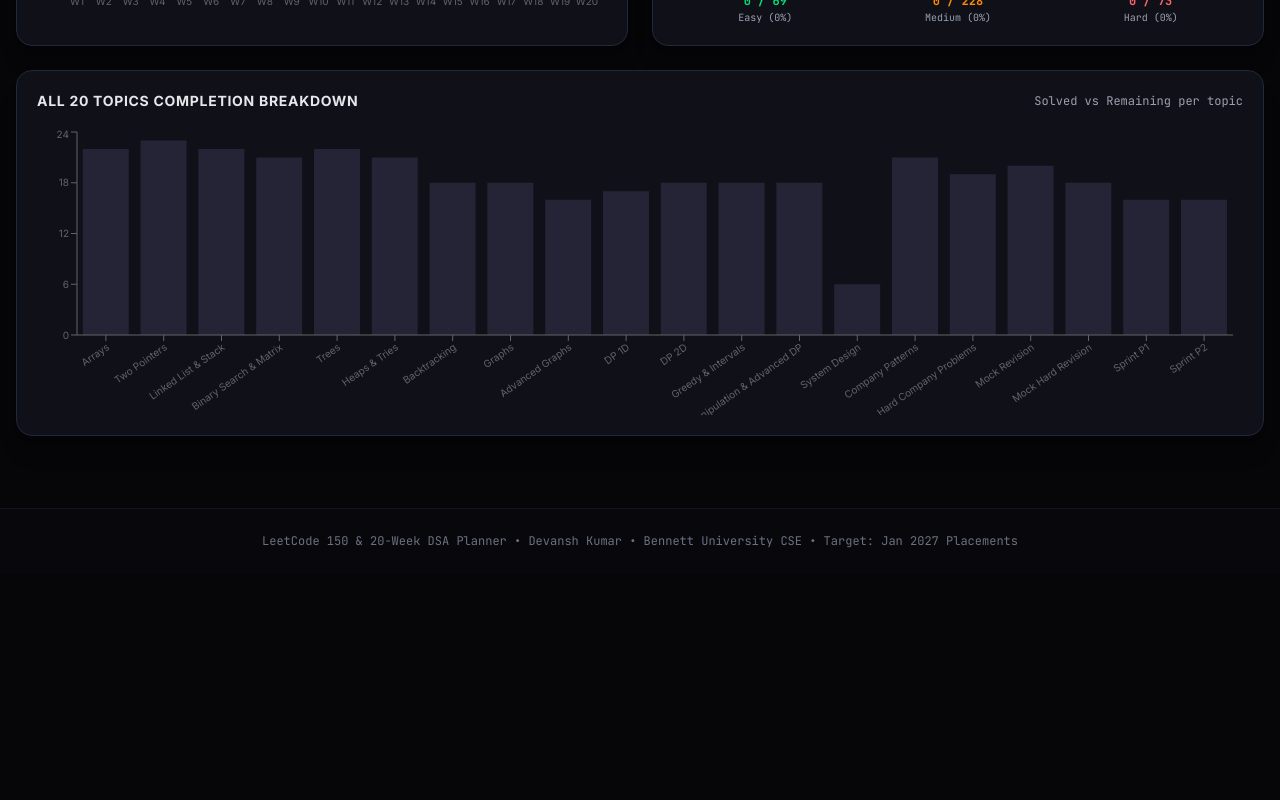
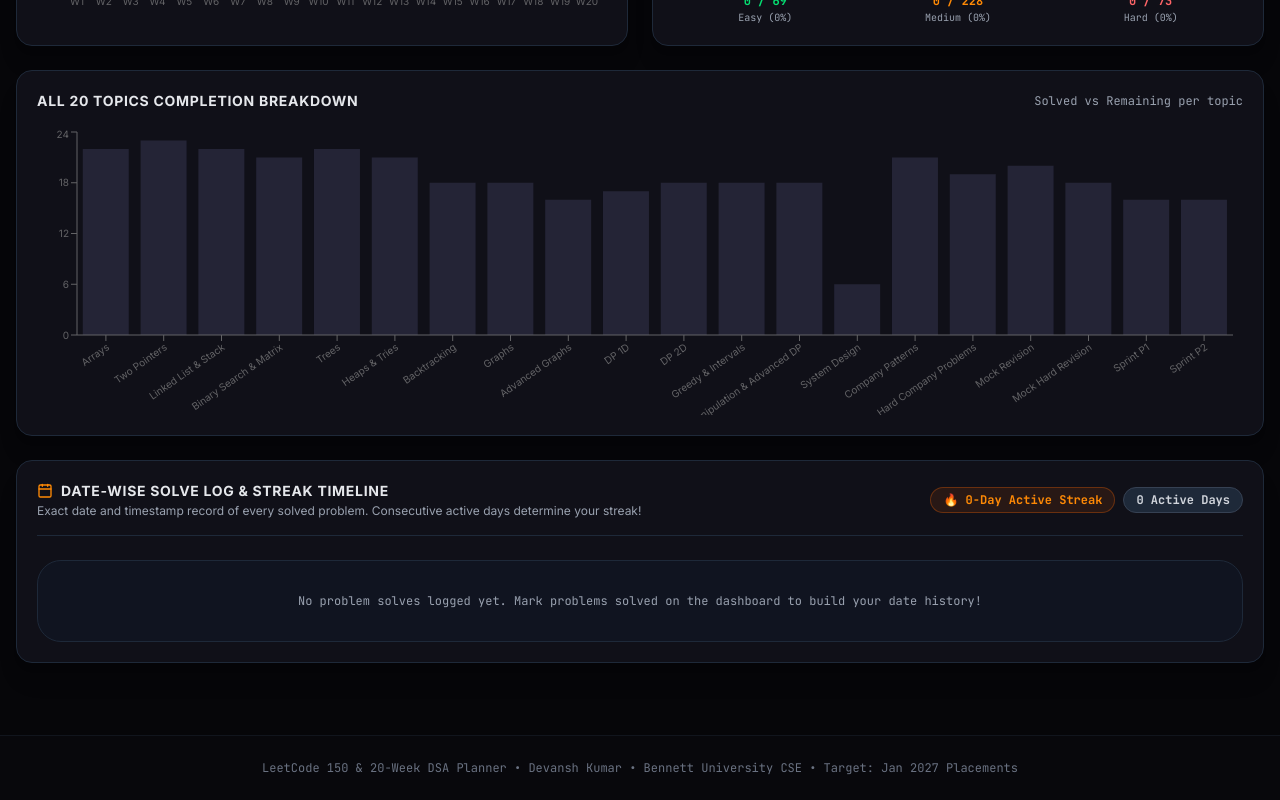
Before and after one commit to devantaris/leetcode, a React (Vite) app: page /analytics in a window 1280 px wide. Shown: the part 671-1471 px from the top of the page. Before the commit the page ends 1244 px from the top, so only its background shows below. Built offline with nearby package versions, Linux system fonts and the light colour scheme.

Commit message:
feat: dynamic timestamp-based streak calculation & date-wise solve history timeline in Analytics

```diff
--- a/src/context/ProgressContext.tsx
+++ b/src/context/ProgressContext.tsx
@@ -13,10 +13,28 @@ const KEY_SOLVE_HISTORY = "dsa_solve_history_v2";
 
 export const PROGRAM_START_DATE = new Date("2026-07-27T00:00:00");
 
+export interface DailySolveItem {
+  problemId: string;
+  name: string;
+  lcNumber: number;
+  difficulty: string;
+  url: string;
+  topic: string;
+  timestamp: string;
+  timeFormatted: string;
+}
+
+export interface DailySolveGroup {
+  dateStr: string; // 'yyyy-MM-dd'
+  displayDate: string; // e.g. 'Tue, Jul 28, 2026'
+  items: DailySolveItem[];
+}
+
 interface ProgressContextType {
   progress: UserProgressMap;
   solveHistory: SolveRecordMap;
   streak: number;
+  dailySolveLog: DailySolveGroup[];
   stats: AppStats;
   toggleProblem: (problemId: string) => void;
   markDayComplete: (weekNum: number, dayNum: number) => void;
@@ -39,6 +57,112 @@ interface ProgressContextType {
 
 const ProgressContext = createContext<ProgressContextType | undefined>(undefined);
 
+// Helper function to build problem details lookup
+const problemLookupMap = (() => {
+  const map = new Map<string, { name: string; lcNumber: number; difficulty: string; url: string; topic: string }>();
+  PLAN_DATA.forEach((w) => {
+    w.days.forEach((d) => {
+      d.problems.forEach((p) => {
+        if (!map.has(p.id)) {
+          map.set(p.id, { name: p.name, lcNumber: p.lcNumber, difficulty: p.difficulty, url: p.url, topic: d.topic });
+        }
+      });
+    });
+  });
+  return map;
+})();
+
+// Helper to compute daily solve log and dynamic streak from solveHistory
+function computeLogAndStreak(solveHistory: SolveRecordMap): { dailySolveLog: DailySolveGroup[]; streak: number } {
+  const groupMap: { [dateStr: string]: DailySolveItem[] } = {};
+
+  Object.entries(solveHistory).forEach(([problemId, isoTimestamp]) => {
+    if (!isoTimestamp) return;
+    try {
+      const dateObj = parseISO(isoTimestamp);
+      const dateStr = format(dateObj, 'yyyy-MM-dd');
+      const info = problemLookupMap.get(problemId);
+
+      const item: DailySolveItem = {
+        problemId,
+        name: info?.name || problemId,
+        lcNumber: info?.lcNumber || 0,
+        difficulty: info?.difficulty || 'Medium',
+        url: info?.url || '#',
+        topic: info?.topic || 'General',
+        timestamp: isoTimestamp,
+        timeFormatted: format(dateObj, 'hh:mm a')
+      };
+
+      if (!groupMap[dateStr]) {
+        groupMap[dateStr] = [];
+      }
+      groupMap[dateStr].push(item);
+    } catch {
+      // ignore invalid date strings
+    }
+  });
+
+  // Sort groups descending by date
+  const sortedDates = Object.keys(groupMap).sort((a, b) => b.localeCompare(a));
+  const dailySolveLog: DailySolveGroup[] = sortedDates.map((dateStr) => {
+    const items = groupMap[dateStr].sort((a, b) => b.timestamp.localeCompare(a.timestamp));
+    const sampleDate = parseISO(items[0]?.timestamp || dateStr);
+    return {
+      dateStr,
+      displayDate: format(sampleDate, 'EEE, MMM dd, yyyy'),
+      items
+    };
+  });
+
+  // Dynamic Streak Calculation
+  const activeDatesSet = new Set<string>(Object.keys(groupMap));
+  if (activeDatesSet.size === 0) {
+    return { dailySolveLog, streak: 0 };
+  }
+
+  const now = new Date();
+  const todayStr = format(now, 'yyyy-MM-dd');
+  const yesterday = addDays(now, -1);
+  const yesterdayStr = format(yesterday, 'yyyy-MM-dd');
+
+  let currentCheckDate = now;
+  if (activeDatesSet.has(todayStr)) {
+    currentCheckDate = now;
+  } else if (activeDatesSet.has(yesterdayStr)) {
+    currentCheckDate = yesterday;
+  } else if (yesterday.getDay() === 0) {
+    // If yesterday was Sunday rest day, check Saturday
+    const sat = addDays(now, -2);
+    const satStr = format(sat, 'yyyy-MM-dd');
+    if (activeDatesSet.has(satStr)) {
+      currentCheckDate = sat;
+    } else {
+      return { dailySolveLog, streak: 0 };
+    }
+  } else {
+    return { dailySolveLog, streak: 0 };
+  }
+
+  let calculatedStreak = 0;
+  let iterDate = currentCheckDate;
+
+  // Count backwards day by day
+  for (let i = 0; i < 365; i++) {
+    const dStr = format(iterDate, 'yyyy-MM-dd');
+    if (activeDatesSet.has(dStr)) {
+      calculatedStreak++;
+    } else if (iterDate.getDay() === 0) {
+      // Sunday rest day: skip without breaking
+    } else {
+      break;
+    }
+    iterDate = addDays(iterDate, -1);
+  }
+
+  return { dailySolveLog, streak: calculatedStreak };
+}
+
 export const ProgressProvider: React.FC<{ children: React.ReactNode }> = ({ children }) => {
   const [progress, setProgress] = useState<UserProgressMap>(() => {
     try {
@@ -58,9 +182,7 @@ export const ProgressProvider: React.FC<{ children: React.ReactNode }> = ({ chil
     }
   });
 
-  const [streak, setStreak] = useState<number>(() => {
-    return parseInt(localStorage.getItem(KEY_STREAK) || '0', 10);
-  });
+  const { dailySolveLog, streak } = computeLogAndStreak(solveHistory);
 
   const [activeWeek, setActiveWeek] = useState<number>(1);
   const [searchQuery, setSearchQuery] = useState<string>('');
@@ -148,30 +270,6 @@ export const ProgressProvider: React.FC<{ children: React.ReactNode }> = ({ chil
     toast.success(`Day ${dayNum} (${day.topic}) Fully Completed! 🚀`, {
       duration: 4000
     });
-
-    const todayStr = format(new Date(), 'yyyy-MM-dd');
-    const lastDateStr = localStorage.getItem(KEY_LAST_DATE);
-
-    if (lastDateStr !== todayStr) {
-      if (!lastDateStr) {
-        setStreak(1);
-      } else {
-        const lastDate = parseISO(lastDateStr);
-        const daysDiff = differenceInCalendarDays(new Date(), lastDate);
-        if (daysDiff === 1) {
-          setStreak((prev) => prev + 1);
-        } else if (daysDiff > 1) {
-          const yesterday = addDays(new Date(), -1);
-          if (yesterday.getDay() === 0 && daysDiff === 2) {
-            setStreak((prev) => prev + 1);
-          } else {
-            setStreak(1);
-            toast.error("Streak broken! Starting fresh today.", { id: 'streak-reset' });
-          }
-        }
-      }
-      localStorage.setItem(KEY_LAST_DATE, todayStr);
-    }
   };
 
   let totalProblems = 0;
@@ -267,7 +365,6 @@ export const ProgressProvider: React.FC<{ children: React.ReactNode }> = ({ chil
       if (parsed && typeof parsed.progress === 'object') {
         setProgress(parsed.progress);
         if (parsed.solveHistory) setSolveHistory(parsed.solveHistory);
-        if (typeof parsed.streak === 'number') setStreak(parsed.streak);
         if (parsed.lastDate) localStorage.setItem(KEY_LAST_DATE, parsed.lastDate);
         toast.success("Progress restored successfully! 🔄");
         return true;
@@ -287,7 +384,6 @@ export const ProgressProvider: React.FC<{ children: React.ReactNode }> = ({ chil
     localStorage.removeItem(KEY_LAST_DATE);
     setProgress({});
     setSolveHistory({});
-    setStreak(0);
     toast.error("All progress wiped.", { id: 'reset-toast' });
   };
 
@@ -297,6 +393,7 @@ export const ProgressProvider: React.FC<{ children: React.ReactNode }> = ({ chil
         progress,
         solveHistory,
         streak,
+        dailySolveLog,
         stats,
         toggleProblem,
         markDayComplete,
--- a/src/pages/AnalyticsPage.tsx
+++ b/src/pages/AnalyticsPage.tsx
@@ -6,7 +6,7 @@ import { Target, TrendingUp, Calendar } from 'lucide-react';
 import { PieChart, Pie, Cell, ResponsiveContainer, Tooltip, BarChart, Bar, XAxis, YAxis, LineChart, Line, CartesianGrid } from 'recharts';
 
 export const AnalyticsPage: React.FC = () => {
-  const { stats, progress } = useProgress();
+  const { stats, progress, dailySolveLog } = useProgress();
 
   // Difficulty breakdown data for Pie chart
   let easySolved = 0, easyTotal = 0;
@@ -219,7 +219,7 @@ export const AnalyticsPage: React.FC = () => {
       </div>
 
       {/* TOPIC DISTRIBUTION BAR CHART */}
-      <div className="bg-[#101018] border border-gray-800 rounded-2xl p-5 shadow-xl mb-12">
+      <div className="bg-[#101018] border border-gray-800 rounded-2xl p-5 shadow-xl">
         <div className="flex items-center justify-between mb-4">
           <h3 className="text-sm font-bold text-gray-200 uppercase tracking-wider">
             All 20 Topics Completion Breakdown
@@ -240,6 +240,91 @@ export const AnalyticsPage: React.FC = () => {
         </div>
       </div>
 
+      {/* DATE-WISE ACTIVITY TIMELINE & SOLVE HISTORY */}
+      <div className="bg-[#101018] border border-gray-800 rounded-2xl p-5 shadow-xl mb-12">
+        <div className="flex flex-col sm:flex-row items-start sm:items-center justify-between gap-3 mb-6 pb-4 border-b border-gray-800">
+          <div>
+            <h3 className="text-sm font-bold text-gray-200 uppercase tracking-wider flex items-center gap-2">
+              <Calendar className="w-4 h-4 text-orange-400" />
+              DATE-WISE SOLVE LOG & STREAK TIMELINE
+            </h3>
+            <p className="text-xs text-gray-400 mt-0.5">
+              Exact date and timestamp record of every solved problem. Consecutive active days determine your streak!
+            </p>
+          </div>
+
+          <div className="flex items-center gap-2">
+            <span className="text-xs font-mono font-bold px-3 py-1 rounded-lg bg-orange-500/10 text-orange-400 border border-orange-500/30">
+              🔥 {stats.streak}-Day Active Streak
+            </span>
+            <span className="text-xs font-mono font-bold px-3 py-1 rounded-lg bg-gray-800 text-gray-300 border border-gray-700">
+              {dailySolveLog.length} Active Days
+            </span>
+          </div>
+        </div>
+
+        {dailySolveLog.length === 0 ? (
+          <div className="p-8 text-center rounded-xl bg-gray-900/50 border border-gray-800 text-gray-400 text-xs font-mono">
+            No problem solves logged yet. Mark problems solved on the dashboard to build your date history!
+          </div>
+        ) : (
+          <div className="flex flex-col gap-4">
+            {dailySolveLog.map((group) => (
+              <div key={group.dateStr} className="rounded-xl border border-gray-800/90 bg-[#141420] p-4 flex flex-col gap-3">
+
+                {/* DATE HEADER */}
+                <div className="flex items-center justify-between border-b border-gray-800/60 pb-2">
+                  <div className="flex items-center gap-2">
+                    <span className="w-2.5 h-2.5 rounded-full bg-green-500 shadow-sm shadow-green-500/50"></span>
+                    <h4 className="text-xs font-bold font-mono text-white tracking-wide">
+                      {group.displayDate}
+                    </h4>
+                  </div>
+                  <span className="text-[11px] font-mono text-orange-400 font-bold bg-orange-500/10 px-2 py-0.5 rounded border border-orange-500/20">
+                    {group.items.length} {group.items.length === 1 ? 'problem' : 'problems'} solved
+                  </span>
+                </div>
+
+                {/* SOLVED PROBLEMS LIST FOR THIS DATE */}
+                <div className="grid grid-cols-1 md:grid-cols-2 lg:grid-cols-3 gap-2.5">
+                  {group.items.map((item) => {
+                    let badgeColor = "bg-orange-500/20 text-orange-400 border-orange-500/30";
+                    if (item.difficulty === 'Easy') badgeColor = "bg-green-500/20 text-green-400 border-green-500/30";
+                    if (item.difficulty === 'Hard') badgeColor = "bg-red-500/20 text-red-400 border-red-500/30";
+
+                    return (
+                      <div
+                        key={`${group.dateStr}-${item.problemId}`}
+                        className="p-3 rounded-lg bg-[#181826] border border-gray-800 flex items-center justify-between gap-2 hover:border-gray-700 transition"
+                      >
+                        <div className="flex flex-col min-w-0">
+                          <a
+                            href={item.url}
+                            target="_blank"
+                            rel="noopener noreferrer"
+                            className="text-xs font-bold text-white hover:text-orange-400 transition truncate"
+                          >
+                            {item.name}
+                          </a>
+                          <span className="text-[10px] font-mono text-gray-500">
+                            {item.topic} • {item.timeFormatted}
+                          </span>
+                        </div>
+
+                        <span className={`text-[10px] font-mono font-bold px-2 py-0.5 rounded border shrink-0 ${badgeColor}`}>
+                          {item.difficulty}
+                        </span>
+                      </div>
+                    );
+                  })}
+                </div>
+
+              </div>
+            ))}
+          </div>
+        )}
+      </div>
+
     </motion.div>
   );
 };
```
